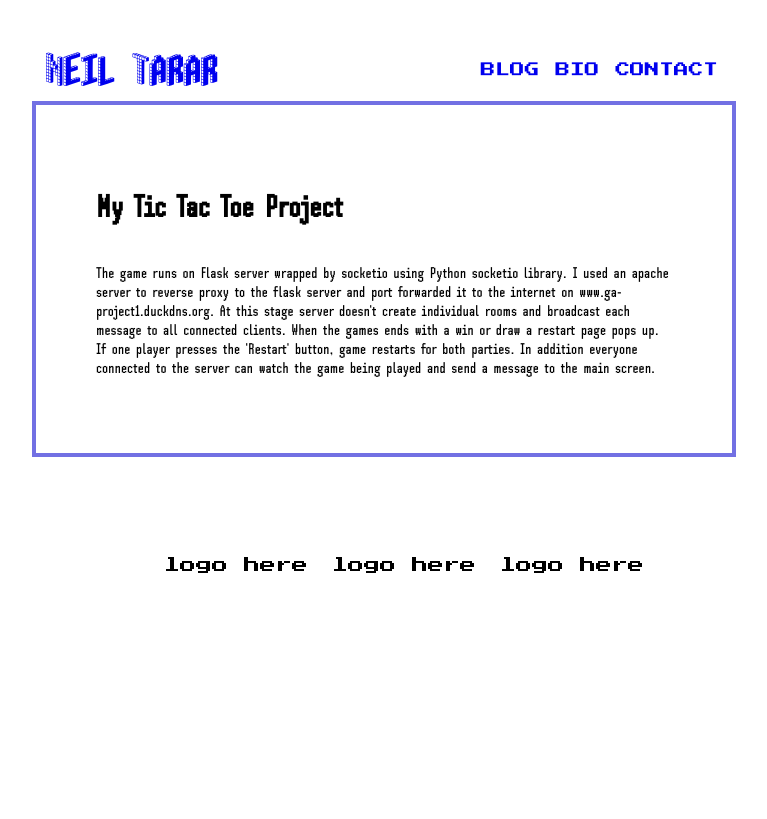
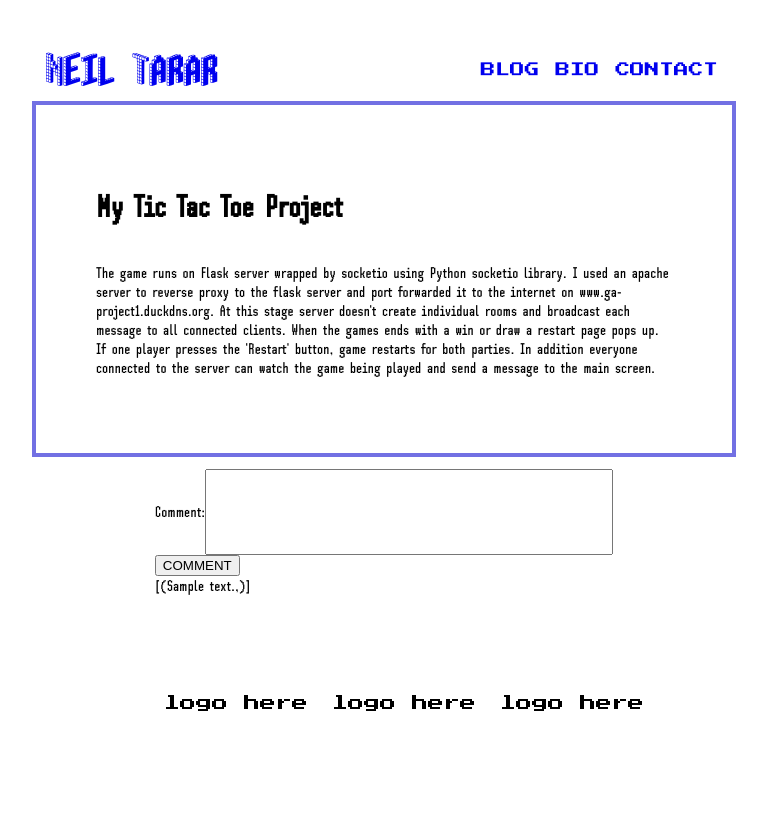
Before and after one commit to neiltarar/my_blog, a Flask app: page /tic-tac-toe in a window 1280 px wide. Shown: the whole page, without its empty margins (352-1119 px from the left). Before the commit the page ends 573 px from the top, so only its background shows below. Run offline with Flask 2, Linux system fonts and the light colour scheme; a database or web service that is not in the repository returns one stand-in record (values such as "Sample title"); some libraries are stand-ins or nearby versions.

Commit message:
Started creating the database connection functions.

```diff
--- a/app.py
+++ b/app.py
@@ -1,7 +1,9 @@
-from flask import Flask, render_template,request
+from flask import Flask, render_template, redirect, request
 from flask_socketio import SocketIO, send, emit
 import os
+
 from models.tictactoe_logic import *
+from models.comments import read_comment , write_comment
 
 app = Flask(__name__)
 app.config['SECRET_KEY'] = 'YOUR SECRET KEY HERE'
@@ -17,7 +19,19 @@ def blog():
 
 @app.route('/tic-tac-toe')
 def tic_tac_toe():
-    return render_template('posts/tic-tac-toe-blogpost.jinja')
+    comments = read_comment()
+    return render_template('posts/tic-tac-toe-blogpost.jinja' , comments = comments)
+
+@app.route('/add_comment' , methods =["POST"])
+def add_comment():
+    new_comment = request.form.get('comment')
+    print(new_comment)
+    write_comment(1, new_comment[0][0], False)
+    # write_comment(0, new_comment , 'False')
+    return render_template ('/posts/tic-tac-toe-blogpost.jinja')
+
+
+########################## SOCKET CONNECTIONS #######################################################
 
 @socketio.on('username')
 def receive_username(username):
--- /dev/null
+++ b/database.py
@@ -0,0 +1,19 @@
+#!database.py
+import psycopg2
+
+def sql_select(query):
+    conn = psycopg2.connect("dbname=my_blog user = clckwrk")
+    cur = conn.cursor()
+    cur.execute(query)
+    results = cur.fetchall()
+    cur.close()
+    conn.close()
+    return results
+
+def sql_write_comment(query , params):
+    conn = psycopg2.connect("dbname=my_blog user = clckwrk")
+    cur = conn.cursor()
+    cur.execute(query , params)
+    conn.commit()
+    cur.close()
+    conn.close()
--- /dev/null
+++ b/models/comments.py
@@ -0,0 +1,11 @@
+#!comments.py
+import psycopg2 as data
+from database import sql_select , sql_write_comment
+
+def read_comment():
+    results = sql_select("SELECT comments FROM comments")
+    return results
+
+# Member variable is a boolean
+def write_comment(user_id , comment, member):
+    sql_write_comment("INSERT INTO comments ( user_id, comment) VALUES (%s, %s)",  [user_id , comment])
--- a/static/css/main_style.css
+++ b/static/css/main_style.css
@@ -22,10 +22,12 @@
     margin-right: 15%;
     max-width: 900px;
     display: grid;
-    grid-template-areas: "nav nav"
-        "avatar avatar"
-        "main main"
-        "footer footer";
+    grid-template-areas:
+        "nav "
+        "avatar "
+        "main "
+        "comment "
+        "footer ";
 }
 
 .main {
@@ -56,6 +58,17 @@ section {
     display: flex;
     padding-top: 12px;
     justify-content: space-around;
+}
+
+.comments {
+        display: flex;
+        grid-area: comment;
+
+}
+
+.comment-bar{
+    width: 400px;
+    height: 80px;
 }
 
 canvas {
--- a/static/javascript/space_shooter/test.js
+++ /dev/null
@@ -1,3 +0,0 @@
-import * as module from './mini_game'
-
-console.log(module.dx_slow)
--- a/templates/base.jinja
+++ b/templates/base.jinja
@@ -40,10 +40,10 @@
 
         {% endblock %}
     </div>
-    <section>
-        <div class="command">
+    <section class="comments">
+        {% block comments %}
 
-        </div>
+        {% endblock %}
     </section>
     <footer class='footer'>
     <ul class="logos">
--- a/templates/posts/tic-tac-toe-blogpost.jinja
+++ b/templates/posts/tic-tac-toe-blogpost.jinja
@@ -1,4 +1,8 @@
 {% extends "base.jinja" %}
+
+{% block head %}
+    <script src="../static/javascript/blog/blog.js" defer></script>
+{% endblock %}
 
 {% block main %}
 
@@ -15,3 +19,17 @@
     </p>
 </div>
 {% endblock %}
+
+{% block comments %}
+<div>
+    <form action="/add_comment" method="POST">
+        Comment:<input class="comment-bar" type="text" name="comment"><br>
+        <input type="submit" value="COMMENT">
+    </form>
+    <div id='new-comment'>
+        {{comments}}
+        {# Create New Comment With DOM #}
+    </div>
+</div>
+
+{% endblock %}
```
Also changed, not shown: models/database.py (deleted, +0 -19 lines), static/javascript/blog/blog.js (added, +8 -0 lines), static/javascript/tic-tac-toe/tic-tac-toe_script.js (renamed from static/javascript/tic-tac-toe_script.js).
